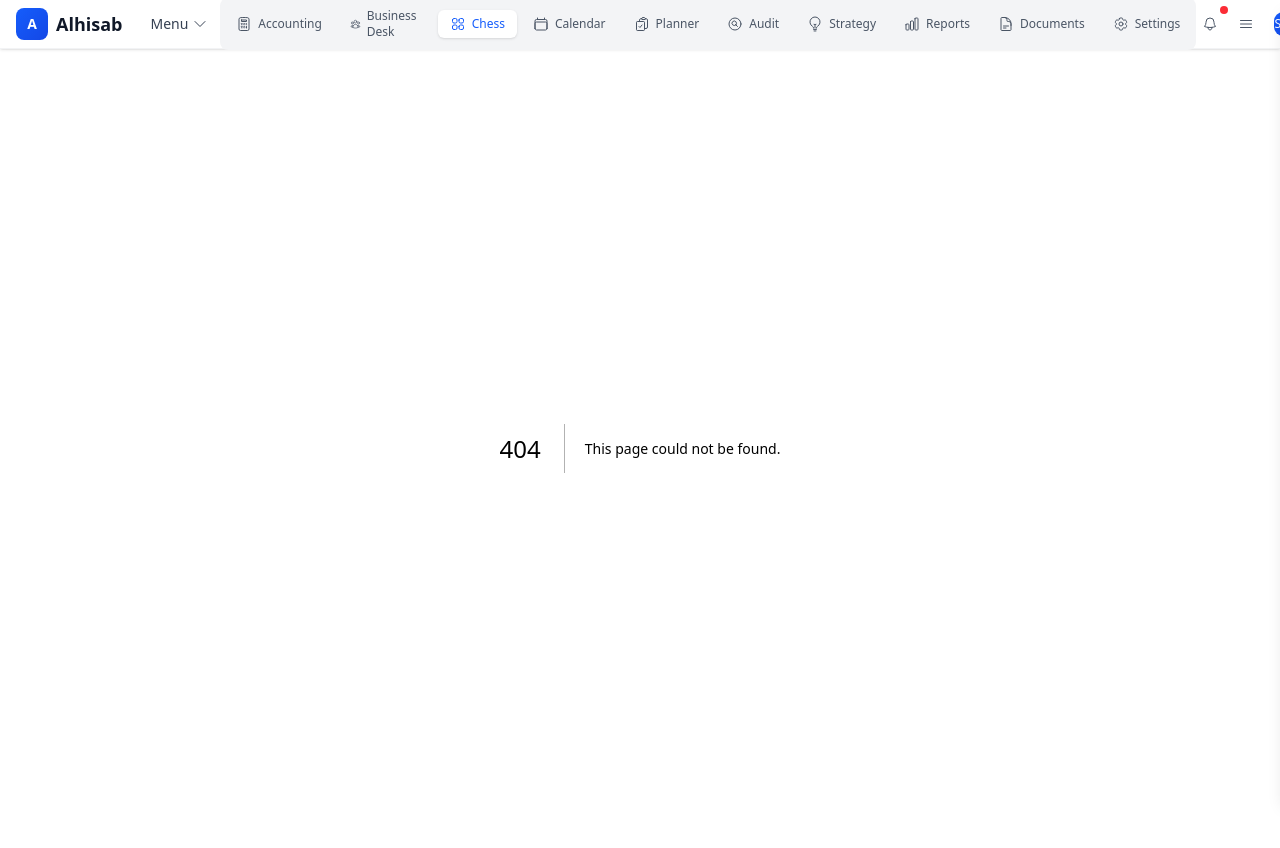
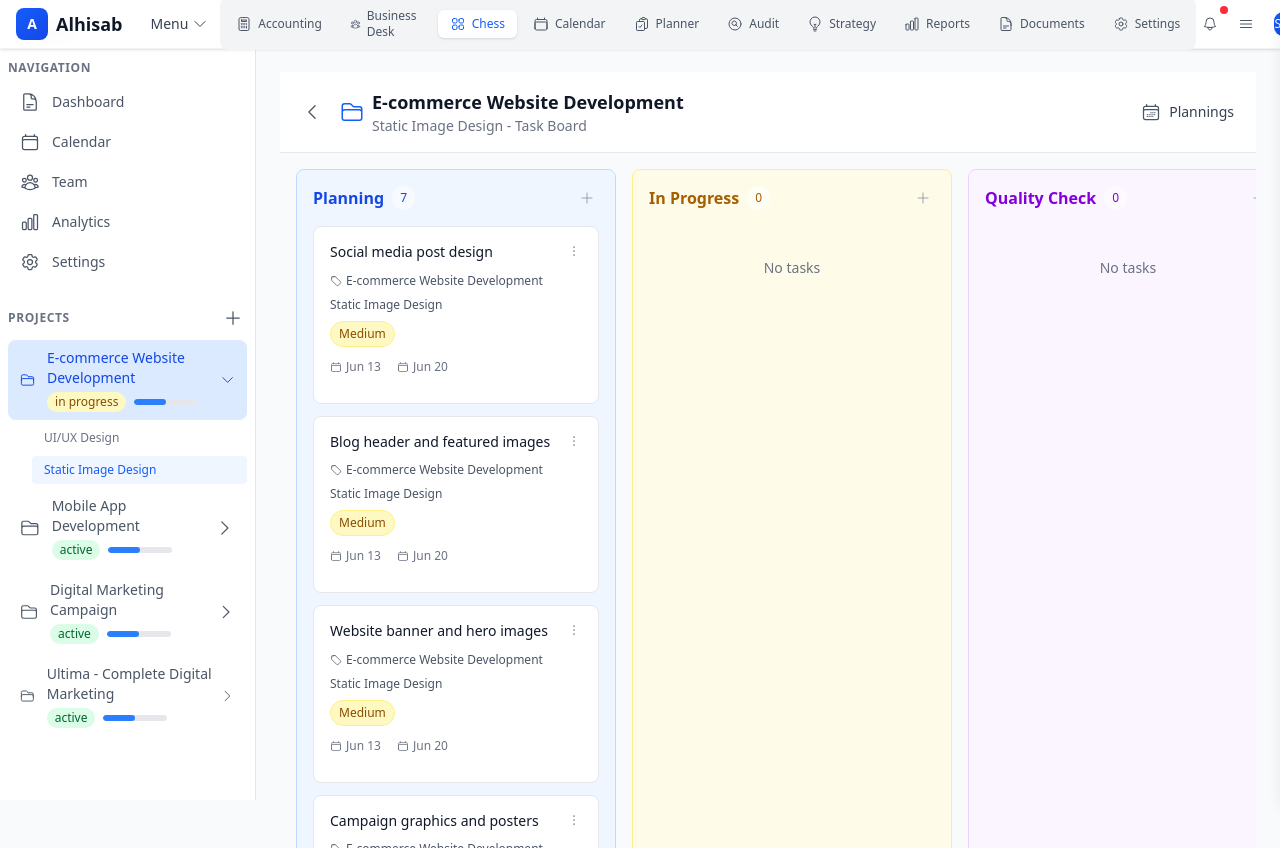
Before and after one commit to einfoengine/alhisab, a Next.js app in the folder frontend/: page /chess/proj_001/ser_001 in a window 1280 px wide. Before the commit this address had no page. Built offline with nearby package versions, Linux system fonts and the light colour scheme.

Commit message:
chess app task management in progress 1

```diff
--- a/frontend/src/app/chess/project/[projectId]/service/[serviceId]/page.tsx
+++ b/frontend/src/app/chess/[projectId]/[serviceId]/page.tsx
@@ -5,7 +5,7 @@ import { useParams, useRouter } from 'next/navigation';
 import servicesData from '@/data/services.json';
 import projectsData from '@/data/projects.json';
 import TasksBoardView from '@/components/TasksBoardView';
-import { FolderIcon, ChevronLeftIcon } from '@heroicons/react/24/outline';
+import { FolderIcon, ChevronLeftIcon, CalendarDaysIcon } from '@heroicons/react/24/outline';
 
 type Task = {
   id: string;
@@ -33,6 +33,12 @@ type Task = {
   [key: string]: string | string[] | number | boolean | null | undefined;
 };
 
+type Project = {
+  id: string;
+  name: string;
+  // Define other project properties as needed
+};
+
 type Service = {
     id: string;
     name: string;
@@ -57,10 +63,10 @@ type Service = {
 
 const ServiceTasksPage = () => {
   const router = useRouter();
-  const params = useParams();
+  const params = useParams() as { projectId: string; serviceId: string };
   const { projectId, serviceId } = params;
 
-  const [project, setProject] = useState<any>(null);
+  const [project, setProject] = useState<Project | null>(null);
   const [service, setService] = useState<Service | null>(null);
   const [tasks, setTasks] = useState<Task[]>([]);
 
@@ -133,8 +139,14 @@ const ServiceTasksPage = () => {
             </div>
           </div>
         </div>
-        <div>
-          {/* Add any header actions here, e.g., "Add Task" button */}
+        <div className="flex items-center gap-2">
+          <button
+            className="p-1.5 rounded-md hover:bg-gray-100 transition-colors flex items-center gap-2"
+            title="Planning"
+          >
+            <CalendarDaysIcon className="w-5 h-5 text-gray-600" />
+            <span className="text-sm font-medium text-gray-700">Plannings</span>
+          </button>
         </div>
       </header>
 
--- a/frontend/src/components/ChessSidebar.tsx
+++ b/frontend/src/components/ChessSidebar.tsx
@@ -59,9 +59,9 @@ const ChessSidebar: React.FC<ChessSidebarProps> = ({ collapsed, setCollapsed })
           className="p-1 rounded hover:bg-gray-100"
         >
           {collapsed ? (
-            <ChevronRightIcon className="w-4 h-4 text-gray-600" />
+            <ChevronRightIcon className="w-5 h-5 text-gray-600" />
           ) : (
-            <ChevronDownIcon className="w-4 h-4 text-gray-600" />
+            <ChevronDownIcon className="w-5 h-5 text-gray-600" />
           )}
         </button>
       </div>
@@ -82,7 +82,7 @@ const ChessSidebar: React.FC<ChessSidebarProps> = ({ collapsed, setCollapsed })
                   : 'text-gray-600 hover:bg-gray-100'
               }`}
             >
-              <DocumentTextIcon className="w-4 h-4 mr-3" />
+              <DocumentTextIcon className="w-5 h-5 mr-3" />
               {!collapsed && <span>Dashboard</span>}
             </Link>
             <Link
@@ -93,7 +93,7 @@ const ChessSidebar: React.FC<ChessSidebarProps> = ({ collapsed, setCollapsed })
                   : 'text-gray-600 hover:bg-gray-100'
               }`}
             >
-              <CalendarIcon className="w-4 h-4 mr-3" />
+              <CalendarIcon className="w-5 h-5 mr-3" />
               {!collapsed && <span>Calendar</span>}
             </Link>
             <Link
@@ -104,7 +104,7 @@ const ChessSidebar: React.FC<ChessSidebarProps> = ({ collapsed, setCollapsed })
                   : 'text-gray-600 hover:bg-gray-100'
               }`}
             >
-              <UserGroupIcon className="w-4 h-4 mr-3" />
+              <UserGroupIcon className="w-5 h-5 mr-3" />
               {!collapsed && <span>Team</span>}
             </Link>
             <Link
@@ -115,7 +115,7 @@ const ChessSidebar: React.FC<ChessSidebarProps> = ({ collapsed, setCollapsed })
                   : 'text-gray-600 hover:bg-gray-100'
               }`}
             >
-              <ChartBarIcon className="w-4 h-4 mr-3" />
+              <ChartBarIcon className="w-5 h-5 mr-3" />
               {!collapsed && <span>Analytics</span>}
             </Link>
             <Link
@@ -126,7 +126,7 @@ const ChessSidebar: React.FC<ChessSidebarProps> = ({ collapsed, setCollapsed })
                   : 'text-gray-600 hover:bg-gray-100'
               }`}
             >
-              <Cog6ToothIcon className="w-4 h-4 mr-3" />
+              <Cog6ToothIcon className="w-5 h-5 mr-3" />
               {!collapsed && <span>Settings</span>}
             </Link>
           </div>
@@ -139,7 +139,7 @@ const ChessSidebar: React.FC<ChessSidebarProps> = ({ collapsed, setCollapsed })
               Projects
             </div>
             <button className="p-1 rounded hover:bg-gray-100">
-              <PlusIcon className="w-4 h-4 text-gray-600" />
+              <PlusIcon className="w-5 h-5 text-gray-600" />
             </button>
           </div>
 
@@ -149,13 +149,13 @@ const ChessSidebar: React.FC<ChessSidebarProps> = ({ collapsed, setCollapsed })
                 <button
                   onClick={() => toggleProject(project.id)}
                   className={`w-full flex items-center justify-between px-3 py-2 text-sm font-medium rounded-lg transition-colors ${
-                    pathname.includes(`/chess/project/${project.id}`)
+                    pathname.includes(`/chess/${project.id}`)
                       ? 'bg-blue-100 text-blue-700'
                       : 'text-gray-600 hover:bg-gray-100'
                   }`}
                 >
                   <div className="flex items-center">
-                    <FolderIcon className="w-4 h-4 mr-3" />
+                    <FolderIcon className="w-5 h-5 mr-3" />
                     {!collapsed && (
                       <div className="text-left">
                         <div className="font-medium">{project.name}</div>
@@ -175,9 +175,9 @@ const ChessSidebar: React.FC<ChessSidebarProps> = ({ collapsed, setCollapsed })
                   </div>
                   {!collapsed && (
                     expandedProjects.includes(project.id) ? (
-                      <ChevronDownIcon className="w-4 h-4" />
+                      <ChevronDownIcon className="w-5 h-5" />
                     ) : (
-                      <ChevronRightIcon className="w-4 h-4" />
+                      <ChevronRightIcon className="w-5 h-5" />
                     )
                   )}
                 </button>
@@ -192,9 +192,9 @@ const ChessSidebar: React.FC<ChessSidebarProps> = ({ collapsed, setCollapsed })
                       return (
                         <Link
                           key={service.id}
-                          href={`/chess/project/${project.id}/service/${service.id}`}
+                          href={`/chess/${project.id}/${service.id}`}
                           className={`block px-3 py-1.5 text-xs rounded transition-colors ${
-                            pathname.includes(`/chess/project/${project.id}/service/${service.id}`)
+                            pathname.includes(`/chess/${project.id}/${service.id}`)
                               ? 'bg-blue-50 text-blue-600'
                               : 'text-gray-500 hover:bg-gray-50'
                           }`}
```
